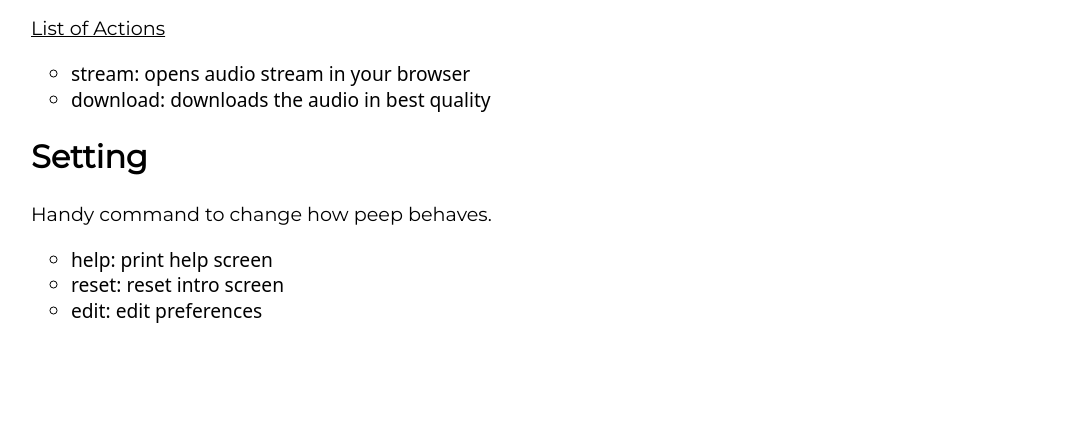
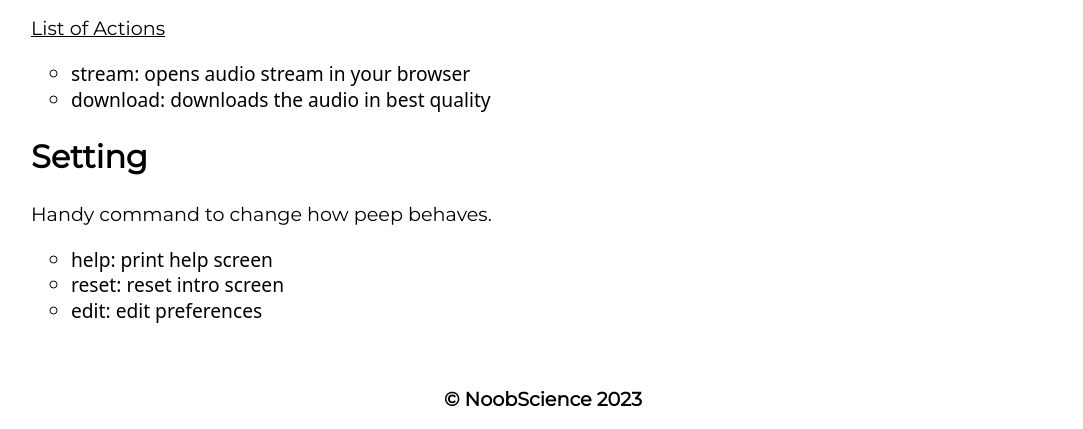
Before and after one commit to newtoallofthis123/peep, a plain HTML site: page docs/index.html in a window 1280 px wide. Shown: the part 3760-4189 px from the top of the page, without its empty margins (97-1180 px from the left). Before the commit the page ends 4131 px from the top, so only its background shows below. Drawn offline with Linux system fonts and the light colour scheme.

Commit message:
⏳ Update Site

```diff
--- a/docs/index.html
+++ b/docs/index.html
@@ -154,4 +154,7 @@
         </ul>
     </div>
 </body>
+<footer>
+    &copy NoobScience 2023
+</footer>
 </html>
--- a/docs/master.css
+++ b/docs/master.css
@@ -129,3 +129,11 @@ button a{
     text-decoration: none;
     color: #000;
 }
+
+footer{
+    text-align: center;
+    font-family: 'Montserrat', system-ui, -apple-system, BlinkMacSystemFont, 'Segoe UI', Roboto, Oxygen, Ubuntu, Cantarell, 'Open Sans', 'Helvetica Neue', sans-serif;
+    font-size: 1.2rem;
+    font-weight: 700;
+    padding: 1rem;
+}
```
